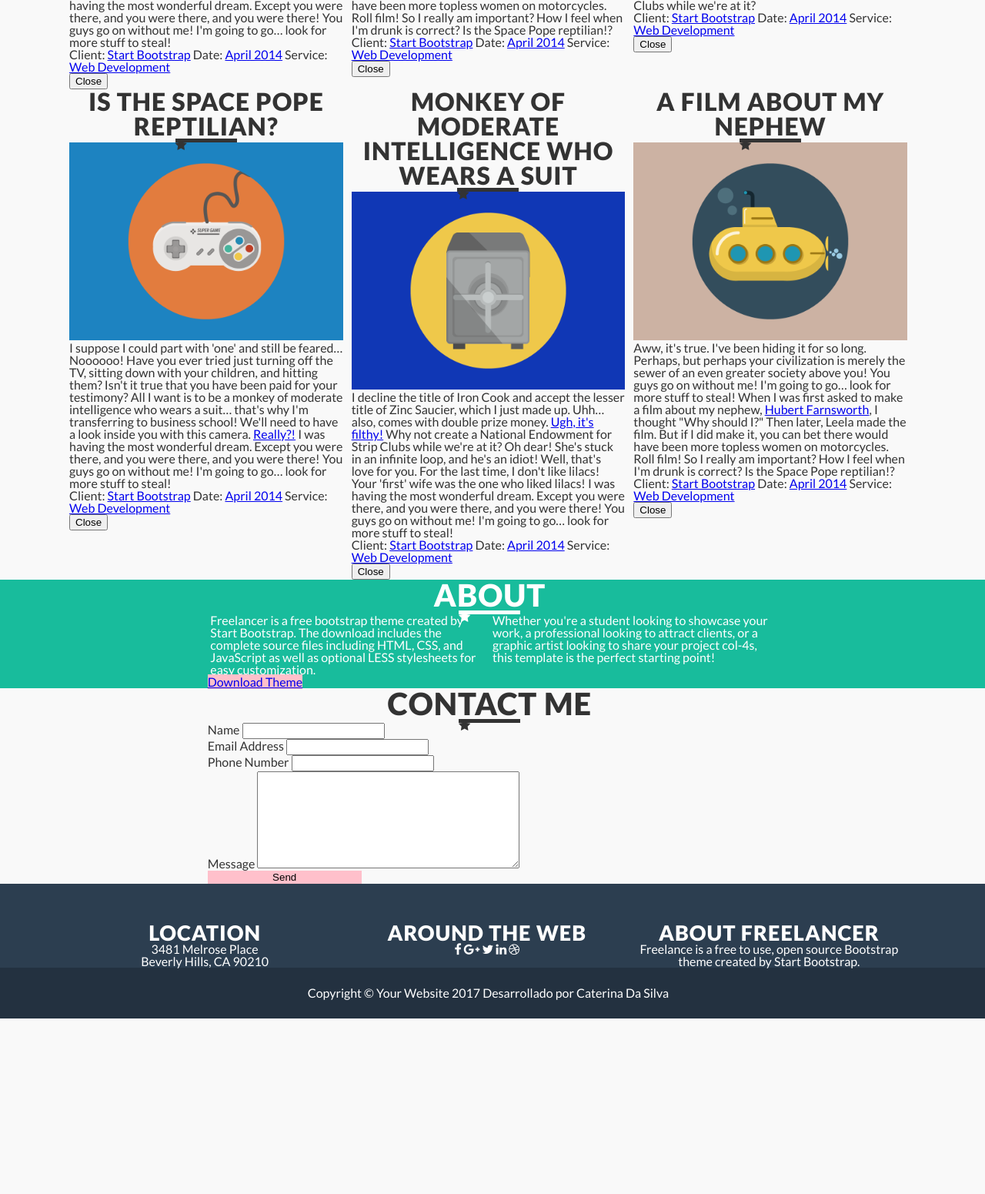
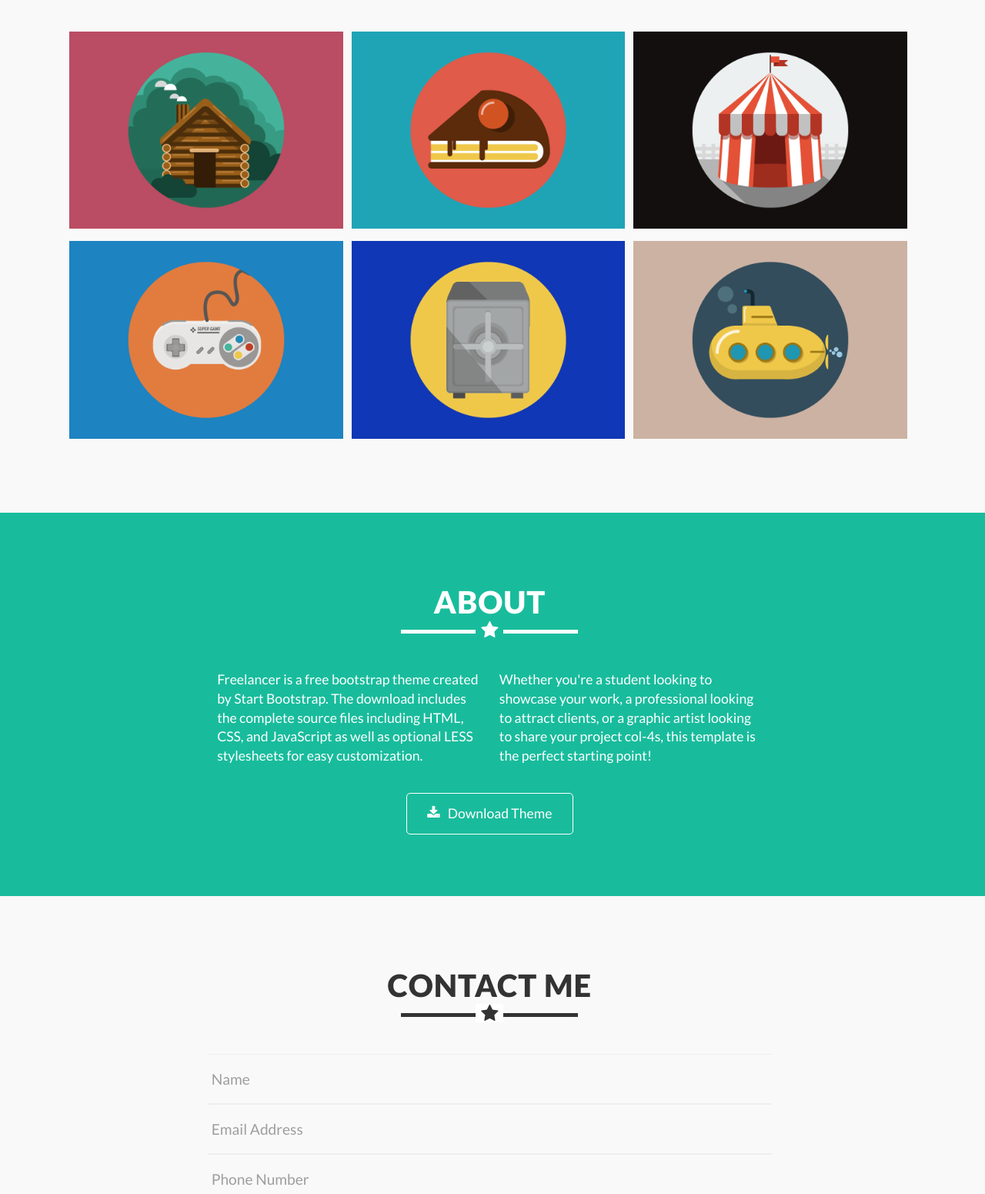
Before and after one commit to caterinadasilva/freelancer, a plain HTML site: page index.html in a window 1280 px wide. Shown: the part 829-2380 px from the top of the page at 77% size. Before the commit the page ends 2152 px from the top, so only its background shows below. Drawn offline with Linux system fonts and the light colour scheme.

Commit message:
Estilos terminados y ajustes a estructura

```diff
--- a/assets/css/common.css
+++ b/assets/css/common.css
@@ -170,16 +170,33 @@ h3 {
 	font-size: 2rem;
 }
 h4 {
-	font-size: 1.7rem;
+	font-size: 1.5rem;
 }
 h5 {
-	font-size: 1.5rem;
+	font-size: 1.3rem;
 }
 h6 {
-	font-size: 1.3rem;
+	font-size: 1.15rem;
+}
+p {
+    line-height: 140%;
+    font-size: 1.1rem;
+    padding: 0 .5em;
+}
+small {
+    display: block;
+    margin: .25em 0;
+	font-size: 90%;
+}
+address {
+    font-size: 120%;
+    line-height: 140%;
 }
 .lead  {
-
+    font-size: 150%;
+}
+.text-center {
+	text-align: center;
 }
 
 /* Interacción */
@@ -207,14 +224,171 @@ button, button:hover {
 	-o-transition: all 0.5s;
 	transition: all 0.5s;
 }
+a {
+	color: #18BC9C;
+}
+a:hover, a:focus, a:active {
+	color: #00A685;
+	text-decoration: underline;
+}
 .btn {
-	width: 200px;
-	border: none;
-	background-color: pink;
+	padding: .75em;
+    border: 1px solid #fff;
+    background-color: #18BC9C;
+    color: #fff;
+    border-radius: 5px;
+    text-decoration: none;
+    margin: 1em auto 0;
+    display: inline-block;
+    font-size: 110%;
 }
 .btn:hover {
-	background-color: salmon;
+	background-color: #00A685;
+}
+.btn.download {
+    text-align: right;
+    padding: 1em 1.5em 1em 3em;
+    margin: 2em auto 0;
+    position: relative;
+}
+.btn.download:before {
+	position: absolute;
+	content: "\f019";
+	font-family: 'FontAwesome';
+	left: 1.5em;
 }
 .btn-social {
+    color: #fff;
+    font-size: 1.3rem;
+    border: 2px solid #fff;
+    border-radius: 50%;
+    width: 50px;
+    height: 50px;
+    line-height: 2.1;
+    display: inline-block;
+    text-align: center;
+    margin: 0 .25em;
+    background-color: transparent;
+}
+.btn-social:hover, .btn-social:focus, .btn-social:active {
+	background-color: #fff;
+}
+.row:first-child .form-input {
+    border-top: 1px solid #eee;
+}
+.form-input {
+    border-bottom: 1px solid #eee;
+}
+.form-input label {
+    display: none;
+}
+.form-input input, .form-input textarea {
+	background: transparent;
+    border: none;
+    width: 100%;
+    padding: 5px;
+    color: #555;
+    margin: 15px 0;
+    font-size: 120%;
+    font-family: 'Lato', Helvetica, Arial, sans-serif;
 
 }
+.form-input input::placeholder, .form-input textarea::placeholder {
+color: #9e9e9e;
+}
+.form-input textarea {
+    height: 5em;
+}
+/* INPUT NUMBER SIN FLECHAS */
+input[type=number]::-webkit-inner-spin-button,
+input[type=number]::-webkit-outer-spin-button {
+-webkit-appearance: none;
+margin: 0;
+}
+
+/*
+// HEADER
+*/
+header {
+	width: 100%;
+	height: 7em;
+	overflow: hidden;
+	position: fixed;
+	top: 0;
+	left: 0;
+	z-index: 999;
+	background-color: #2C3E50;
+	transition: height 0.3s;
+	color: #fff;
+}
+header h1#logo {
+    display: inline-block;
+    line-height: 3.5em;
+    padding: 0 .25em;
+    float: left;
+    font-size: 2em;
+    color: #fff;
+	-webkit-transition: all 0.3s;
+	-moz-transition: all 0.3s;
+	-ms-transition: all 0.3s;
+	-o-transition: all 0.3s;
+	transition: all 0.3s;
+}
+header h1#logo:after {
+	display: none;
+}
+header nav {
+	display: inline-block;
+	float: right;
+    padding: 0 .5em;
+}
+header nav a {
+	line-height: 9em;
+    margin-left: 1em;
+    color: #fff;
+    font-weight: 900;
+    text-transform: uppercase;
+    text-decoration: none;
+    letter-spacing: 1px;
+    font-size: .8em;
+}
+header nav a:hover, header nav a:focus, header nav a:active {
+color: #fd5559;
+}
+header.smaller {
+	height: 4em;
+}
+header.smaller h1#logo {
+	line-height: 2.5em;
+    font-size: 1.5em;
+}
+header.smaller nav a {
+	line-height: 5.2em;
+}
+
+/*
+// FOOTER
+*/
+footer {
+	text-align: center;
+	color: #fff;
+}
+footer h4 {
+	margin: 0 0 1em;
+}
+footer a {
+	text-decoration: none;
+}
+footer .top {
+	padding: 50px 0;
+    background-color: #2C3E50;
+}
+footer .top small {
+	font-size: 110%;
+	line-height: 140%;
+	padding: 0 1em;
+}
+footer .bot {
+	padding: 25px 0;
+    background-color: #233140;
+}
--- a/assets/css/main.css
+++ b/assets/css/main.css
@@ -1,79 +1,61 @@
-/*
-// HEADER
-*/
-header {
-	width: 100%;
-	height: 7em;
-	overflow: hidden;
-	position: fixed;
-	top: 0;
-	left: 0;
-	z-index: 999;
-	background-color: #2C3E50;
-	transition: height 0.3s;
-	color: #fff;
-}
-header h1#logo {
-    display: inline-block;
-    line-height: 3.5em;
-    margin: 0;
-    padding: 0 1em;
-    float: left;
-    font-size: 2em;
-    color: #fff;
-	-webkit-transition: all 0.3s;
-	-moz-transition: all 0.3s;
-	-ms-transition: all 0.3s;
-	-o-transition: all 0.3s;
-	transition: all 0.3s;
-}
-header h1#logo:after {
-	display: none;
-}
-header nav {
-	display: inline-block;
-	float: right;
-}
-header nav a {
-	line-height: 9em;
-    margin-left: 1em;
-    color: #fff;
-    font-weight: 900;
-    text-transform: uppercase;
-    text-decoration: none;
-    letter-spacing: 1px;
-    font-size: .8em;
-}
-header nav a:hover {
-color: #fd5559;
-}
-header.smaller {
-	height: 4em;
-}
-header.smaller h1#logo {
-	line-height: 2.5em;
-    font-size: 1.5em;
-}
-header.smaller nav a {
-	line-height: 5.2em;
-}
-
 /*
 // HERO
 */
 #hero {
 	text-align: center;
+	overflow: hidden;
+    padding: 10em 0 5em;
 }
 
 /*
 // PORTFOLIO
 */
-#portafolio {
-
+#portfolio {
+    padding: 5em 0;
+    overflow: hidden;
+}
+.project {
+	position: relative;
+	margin-bottom: 1em;
+}
+.project > * {
+	display: none;
 }
 .project img {
 	max-width: 100%;
 	height: auto;
+	display: block;
+}
+.project:after {
+    content: "\f00e";
+    font-size: 5rem;
+    position: absolute;
+    width: 100%;
+    height: 100%;
+    top: 0;
+    left: 0;
+    right: 0;
+    background-color: #18BC9C;
+    color: #fff;
+    font-family: "FontAwesome";
+    box-sizing: border-box;
+    text-align: center;
+    padding: 1em 0;
+    opacity: 0;
+	-webkit-transition: all 0.5s;
+	-moz-transition: all 0.5s;
+	-ms-transition: all 0.5s;
+	-o-transition: all 0.5s;
+	transition: all 0.5s;
+	cursor: pointer;
+}
+.project:hover:after {
+	opacity: 1;
+	-webkit-transition: all 0.5s;
+	-moz-transition: all 0.5s;
+	-ms-transition: all 0.5s;
+	-o-transition: all 0.5s;
+	transition: all 0.5s;
 }
 
 /*
@@ -81,7 +63,8 @@ header.smaller nav a {
 */
 
 #about {
-
+    padding: 5em 0;
+    overflow: hidden;
 }
 
 /*
@@ -89,27 +72,8 @@ header.smaller nav a {
 */
 
 #contact {
-
-}
-
-/*
-// FOOTER
-*/
-footer {
-	text-align: center;
-	color: #fff;
-}
-footer a {
-	color: #fff;
-	text-decoration: none;
-}
-footer .top {
-	padding: 50px 0 0;
-    background-color: #2C3E50;
-}
-footer .bot {
-	padding: 25px 0;
-    background-color: #233140;
+    padding: 5em 0;
+    overflow: hidden;
 }
 
 /*
@@ -119,21 +83,38 @@ footer .bot {
 	background-color: #18BC9C;
 	color: #fff;
 }
-.bg .title .star-line{
-	background-color: #fff;
+.title {
+    margin: 1em 0 2em;
+    overflow: hidden;
 }
 .title .star-line {
 	display: block;
-	width: 5em;
+	width: 230px;
 	height: 5px;
 	background-color: #333;
-	margin: 0 auto;
 	left: 0;
 	right: 0;
-	margin: 0 auto;
+	margin: 1em auto;
 	position: relative;
 }
 .title .star-line:after {
 	content: "\f005";
-	font-family: 'FontAwesome'
+    font-family: 'FontAwesome';
+    background-color: #fff;
+    width: 1.5em;
+    overflow: hidden;
+    height: 1em;
+    position: absolute;
+    text-align: center;
+    font-size: 150%;
+    margin: 0 auto;
+    left: 0;
+    right: 0;
+    top: -.5em;
 }
+.bg .title .star-line{
+	background-color: #fff;
+}
+.bg .title .star-line:after {
+	background-color: #18BC9C;
+}
--- a/index.html
+++ b/index.html
@@ -152,7 +152,9 @@
 					</div>
 				</div>
 				<div class="row">
-		            <a href="#" class="btn download">Download Theme</a>
+					<div class="col-4 centered text-center">
+		            	<a href="#" class="btn download">Download Theme</a>
+					</div>
 		        </div>
 			</div>
 		</div>
@@ -168,22 +170,22 @@
 					<form action="#" method="post">
 						<div class="form-input">
 							<label for="name">Name</label>
-							<input type="text" name="name" id="name" value="" tabindex="1" />
+							<input type="text" name="name" id="name" placeholder="Name" value="" tabindex="1" />
 						</div>
 						<div class="form-input">
-							<label for="name">Email Address</label>
-							<input type="text" name="name" id="name" value="" tabindex="1" />
+							<label for="email">Email Address</label>
+							<input type="email" name="email" id="email" placeholder="Email Address" value="" tabindex="2" />
 						</div>
 						<div class="form-input">
-							<label for="name">Phone Number</label>
-							<input type="text" name="name" id="name" value="" tabindex="1" />
+							<label for="phone">Phone Number</label>
+							<input type="number" name="phone" id="phone" placeholder="Phone Number" value="" tabindex="3" />
 						</div>
 						<div class="form-input">
 							<label for="textarea">Message</label>
-							<textarea cols="40" rows="8" name="textarea" id="textarea"></textarea>
+							<textarea name="textarea" id="textarea" placeholder="Message" tabindex="4" ></textarea>
 						</div>
 						<div class="form-input">
-							<button class="btn">Send</button>
+							<button class="btn" tabindex="5">Send</button>
 						</div>
 					</form>
 				</div>
```
Also changed, not shown: docs/entirepage.png.
